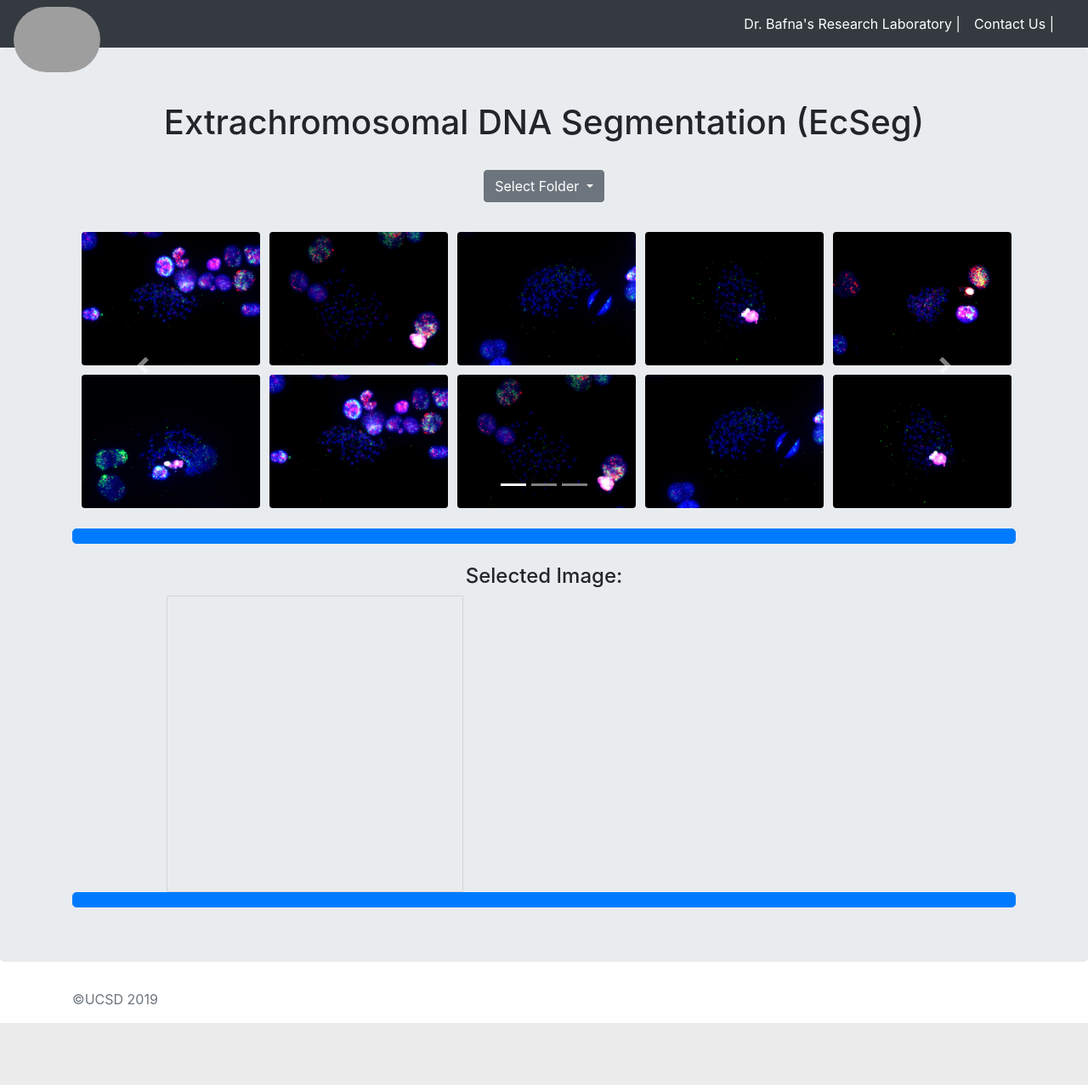
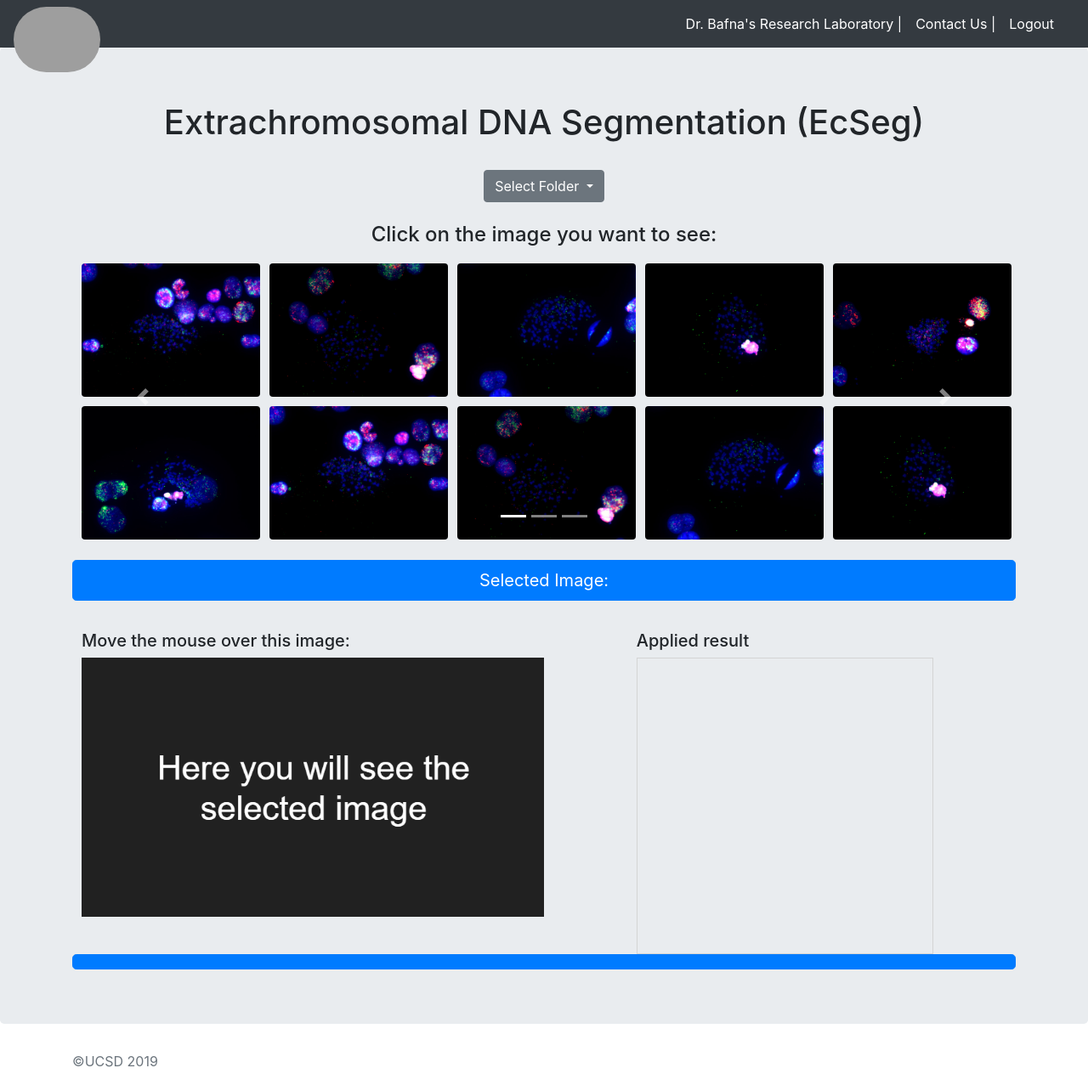
Before and after one commit to ODOSMO/ecSegWebSite, a Django app: page /accounts/ in a window 1280 px wide. Shown: the whole page at 85% size. Before the commit the page ends 1204 px from the top, so only its background shows below. Run offline with Django 3.2, Linux system fonts and the light colour scheme; some libraries are stand-ins or nearby versions; grey boxes are pictures that could not be loaded.

Commit message:
Upgrade to image functions

```diff
--- a/ecSegWebsite/accounts/views.py
+++ b/ecSegWebsite/accounts/views.py
@@ -1,7 +1,7 @@
 from django.contrib.auth.forms import UserCreationForm
 from django.urls import reverse_lazy
 from django.views import generic
-
+from django.contrib.auth import logout
 
 class SignUp(generic.CreateView):
     form_class = UserCreationForm
@@ -18,3 +18,6 @@ class home(generic.CreateView):
     form_class = UserCreationForm
     success_url = reverse_lazy('home/')
     template_name = 'home.html'
+
+def logout_view(request):
+    logout(request)
--- a/ecSegWebsite/templates/ecSeg.html
+++ b/ecSegWebsite/templates/ecSeg.html
@@ -44,6 +44,7 @@
     <div class="navbar-nav ml-auto">
       <a class="nav-item nav-link active" href="http://proteomics.ucsd.edu/vbafna/">Dr. Bafna's Research Laboratory |</a>
       <a class="nav-item nav-link active" href="mailto:urajkuma@eng.ucsd.edu">Contact Us |</a>
+      <a class="nav-item nav-link active" href="{% url 'home' %}">Logout</a>
       <a class="nav-item nav-link disabled" href="#" tabindex="-1" aria-disabled="true"></a>
     </div>
   </div>
@@ -60,11 +61,11 @@
     Select Folder
   </button>
   <div class="dropdown-menu" aria-labelledby="dropdownMenuButton">
-      <a class="dropdown-item" href="#">EC Inputs</a>
-      <a class="dropdown-item" href="#">Dapi</a>
-      <a class="dropdown-item" href="#">Green</a>
-      <a class="dropdown-item" href="#">Red</a>
-      <a class="dropdown-item" href="#">Labels</a>
+      <a class="dropdown-item" value="inputs" href="#">inputs</a>
+      <a class="dropdown-item" value="dapi" href="#">dapi</a>
+      <a class="dropdown-item" value="green" href="#">green</a>
+      <a class="dropdown-item" value="red" href="#">red</a>
+      <a class="dropdown-item" value="labels" href="#">labels</a>
   </div>
 </div>
 
@@ -79,8 +80,13 @@
     }
     #thumbs:hover {
         transform: scale(1.05);
+        cursor: pointer;
+    }
+    #expandedImg:hover{
+      cursor: zoom-in;
     }
 </style>
+            <h4>Click on the image you want to see:</h4>
 <div id="carouselExampleIndicators" class="carousel slide" data-ride="carousel">
   <ol class="carousel-indicators">
     <li data-target="#carouselExampleIndicators" data-slide-to="0" class="active"></li>
@@ -102,10 +108,28 @@
 
     </div>
     <div class="carousel-item">
-      <img src="{% static 'test2.jpg' %}" class="d-block w-100" alt="...">
+      <img id="thumbs" src="{% static 'test.jpg' %}" width="210" class="rounded float-left" onclick="myFunction(this);" alt="...">
+<img id="thumbs" src="{% static 'test2.jpg' %}" width="210" class="rounded float-left" onclick="myFunction(this);" alt="...">
+<img id="thumbs" src="{% static 'test3.jpg' %}" width="210" class="rounded float-left" onclick="myFunction(this);" alt="...">
+<img id="thumbs" src="{% static 'test4.jpg' %}" width="210" class="rounded float-left" onclick="myFunction(this);" alt="...">
+<img id="thumbs" src="{% static 'test5.jpg' %}" width="210" class="rounded float-left" onclick="myFunction(this);" alt="...">
+<img id="thumbs" src="{% static 'test6.jpg' %}" width="210" class="rounded float-left" onclick="myFunction(this);" alt="...">
+<img id="thumbs" src="{% static 'test.jpg' %}" width="210" class="rounded float-left" onclick="myFunction(this);" alt="...">
+<img id="thumbs" src="{% static 'test2.jpg' %}" width="210" class="rounded float-left" onclick="myFunction(this);" alt="...">
+<img id="thumbs" src="{% static 'test3.jpg' %}" width="210" class="rounded float-left" onclick="myFunction(this);" alt="...">
+<img id="thumbs" src="{% static 'test4.jpg' %}" width="210" class="rounded float-left" onclick="myFunction(this);" alt="...">
     </div>
     <div class="carousel-item">
-      <img src="{% static 'test3.jpg' %}" class="d-block w-100" alt="...">
+      <img id="thumbs" src="{% static 'test.jpg' %}" width="210" class="rounded float-left" onclick="myFunction(this);" alt="...">
+<img id="thumbs" src="{% static 'test2.jpg' %}" width="210" class="rounded float-left" onclick="myFunction(this);" alt="...">
+<img id="thumbs" src="{% static 'test3.jpg' %}" width="210" class="rounded float-left" onclick="myFunction(this);" alt="...">
+<img id="thumbs" src="{% static 'test4.jpg' %}" width="210" class="rounded float-left" onclick="myFunction(this);" alt="...">
+<img id="thumbs" src="{% static 'test5.jpg' %}" width="210" class="rounded float-left" onclick="myFunction(this);" alt="...">
+<img id="thumbs" src="{% static 'test6.jpg' %}" width="210" class="rounded float-left" onclick="myFunction(this);" alt="...">
+<img id="thumbs" src="{% static 'test.jpg' %}" width="210" class="rounded float-left" onclick="myFunction(this);" alt="...">
+<img id="thumbs" src="{% static 'test2.jpg' %}" width="210" class="rounded float-left" onclick="myFunction(this);" alt="...">
+<img id="thumbs" src="{% static 'test3.jpg' %}" width="210" class="rounded float-left" onclick="myFunction(this);" alt="...">
+<img id="thumbs" src="{% static 'test4.jpg' %}" width="210" class="rounded float-left" onclick="myFunction(this);" alt="...">
     </div>
   </div>
   <a class="carousel-control-prev" href="#carouselExampleIndicators" role="button" data-slide="prev">
@@ -117,11 +141,17 @@
     <span class="sr-only">Next</span>
   </a>
 </div>
- <br> <button type="button" class="btn btn-primary btn-lg btn-block" style="width=100%;"></button> <br>
+ <br> <button type="button" class="btn btn-primary btn-lg btn-block" style="width=100%;">Selected Image:</button> <br>
+<div style="padding: 1%; width:100%;">
+    <div style="width:50%; float:left; margin-right:10%;">
+        <h5 style="text-align:left;">Move the mouse over this image: </h5>
+        <img id="expandedImg" src="{% static 'defaultimg.png' %}" style="width:100%;">
+    </div>
 
-                <h4>Selected Image:</h4>
-<div>
-  <img id="expandedImg" style="width:42%; float: left;">
+    <div style="width:40%; float:right;">
+        <h5 style="text-align:left;">Applied result</h5>
+        <div id="myresult" class="img-zoom-result" style="float: left;"></div>
+    </div>
 </div>
 <script>
             function myFunction(img) {
@@ -133,10 +163,8 @@
   expandImg.parentElement.style.display = "inline";
 
   imageZoom("expandedImg", "myresult");
-}
+  }
 </script>
-
-<div id="myresult" class="img-zoom-result" style="float: left; margin-left: 10%;"></div>
 <style>
     .img-zoom-lens {
   position: absolute;
--- a/ecSegWebsite/templates/registration/login.html
+++ b/ecSegWebsite/templates/registration/login.html
@@ -62,7 +62,7 @@
 <form method="post">
   {% csrf_token %}
   {{ form.as_p }}
-  <button type="submit">Login</button>
+  <button class="btn btn-primary" type="submit">Login</button>
 </form>
 
 
```
Also changed, not shown: ecSegWebsite/templates/home.html (+0 -7 lines), ecSegWebsite/db.sqlite3, ecSegWebsite/ecSegWebsite/static/dapi/chromosomal.jpg (added), ecSegWebsite/ecSegWebsite/static/defaultimg.png (added).
